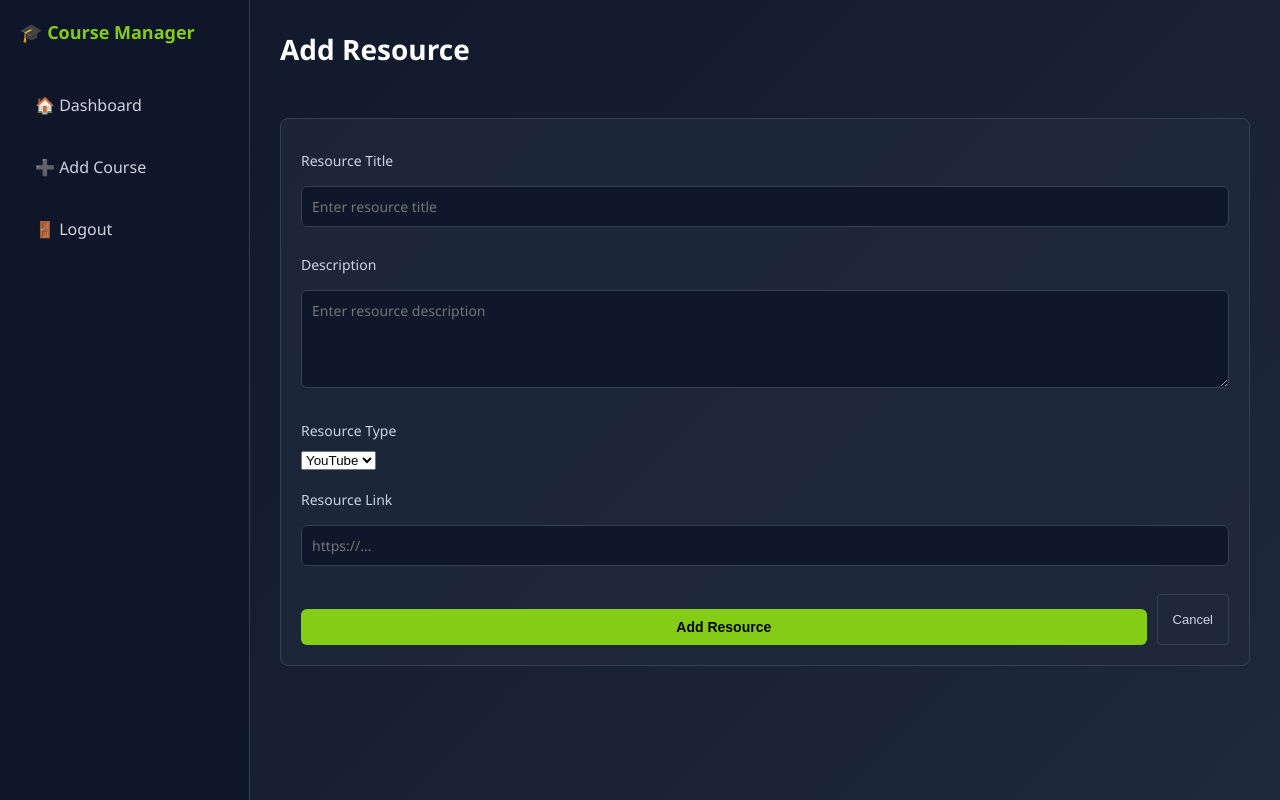
After one commit to sajib-k/Project_Manager, a Flask app: page /add_resource/1 in a window 1280 px wide. The commit adds this page. Run offline with Flask 3, Linux system fonts and the light colour scheme; the visitor is signed in with stand-in values (Sample User, id 1); some libraries are stand-ins or nearby versions.

Commit message:
Added add resource feature

```diff
--- a/app.py
+++ b/app.py
@@ -159,8 +159,46 @@ def resources(course_id):
     conn.close()
 
     return render_template(
-        'resources.html',
-        resources=resources
+    'resources.html',
+    resources=resources,
+    course_id=course_id
+)
+@app.route('/add_resource/<int:course_id>', methods=['GET', 'POST'])
+def add_resource(course_id):
+    if 'user_id' not in session:
+        return redirect('/')
+
+    if request.method == 'POST':
+
+        title = request.form['title']
+        description = request.form['description']
+        resource_type = request.form['resource_type']
+        resource_link = request.form['resource_link']
+
+        conn = get_db_connection()
+        c = conn.cursor()
+
+        c.execute("""
+            INSERT INTO resources
+            (course_id, title, description, resource_type, resource_link)
+            VALUES (%s, %s, %s, %s, %s)
+        """, (
+            course_id,
+            title,
+            description,
+            resource_type,
+            resource_link
+        ))
+
+        conn.commit()
+        c.close()
+        conn.close()
+
+        return redirect(f'/resources/{course_id}')
+
+    return render_template(
+        'add_resource.html',
+        course_id=course_id
     )
 
 if __name__ == '__main__':
--- /dev/null
+++ b/templates/add_resource.html
@@ -0,0 +1,103 @@
+<!DOCTYPE html>
+<html lang="en">
+
+<head>
+    <meta charset="UTF-8">
+    <title>Add Resource</title>
+    <link rel="stylesheet" href="{{ url_for('static', filename='style.css') }}">
+</head>
+
+<body class="dashboard">
+
+<div class="container">
+
+    <div class="sidebar">
+        <h3>🎓 Course Manager</h3>
+
+        <a href="/home">🏠 Dashboard</a>
+        <a href="/add">➕ Add Course</a>
+        <a href="/logout">🚪 Logout</a>
+    </div>
+
+    <div class="main">
+
+        <div class="topbar">
+            <h2>Add Resource</h2>
+        </div>
+
+        <div class="card">
+
+            <form method="POST">
+
+                <div class="form-group">
+                    <label>Resource Title</label>
+                    <input
+                        type="text"
+                        name="title"
+                        placeholder="Enter resource title"
+                        required>
+                </div>
+
+                <div class="form-group">
+                    <label>Description</label>
+                    <textarea
+                        name="description"
+                        rows="4"
+                        placeholder="Enter resource description"></textarea>
+                </div>
+
+                <div class="form-group">
+                    <label>Resource Type</label>
+                    <select name="resource_type">
+
+                        <option value="YouTube">
+                            YouTube
+                        </option>
+
+                        <option value="PDF">
+                            PDF
+                        </option>
+
+                        <option value="Link">
+                            Link
+                        </option>
+
+                    </select>
+                </div>
+
+                <div class="form-group">
+                    <label>Resource Link</label>
+                    <input
+                        type="url"
+                        name="resource_link"
+                        placeholder="https://..."
+                        required>
+                </div>
+
+                <div class="form-buttons">
+
+                    <button
+                        type="submit"
+                        class="add-btn">
+                        Add Resource
+                    </button>
+
+                    <button
+                        type="button"
+                        class="delete-btn"
+                        onclick="history.back()">
+                        Cancel
+                    </button>
+
+                </div>
+
+            </form>
+
+        </div>
+
+    </div>
+
+</div>
+
+</body>
+</html>
--- a/templates/home.html
+++ b/templates/home.html
@@ -56,6 +56,12 @@
     View Resources
 </button>
 
+<button
+    class="add-btn"
+    onclick="location.href='/add_resource/{{ course[0] }}'">
+    Add Resource
+</button>
+
                     <button
                         class="delete-btn"
                         onclick="location.href='/delete/{{ course[0] }}'">
--- a/templates/resources.html
+++ b/templates/resources.html
@@ -19,6 +19,11 @@
     <div class="main">
 
         <h2>Course Resources</h2>
+        <button
+    class="add-btn"
+    onclick="location.href='/add_resource/{{ course_id }}'">
+    + Add Resource
+</button>
 
         {% for resource in resources %}
 
```
